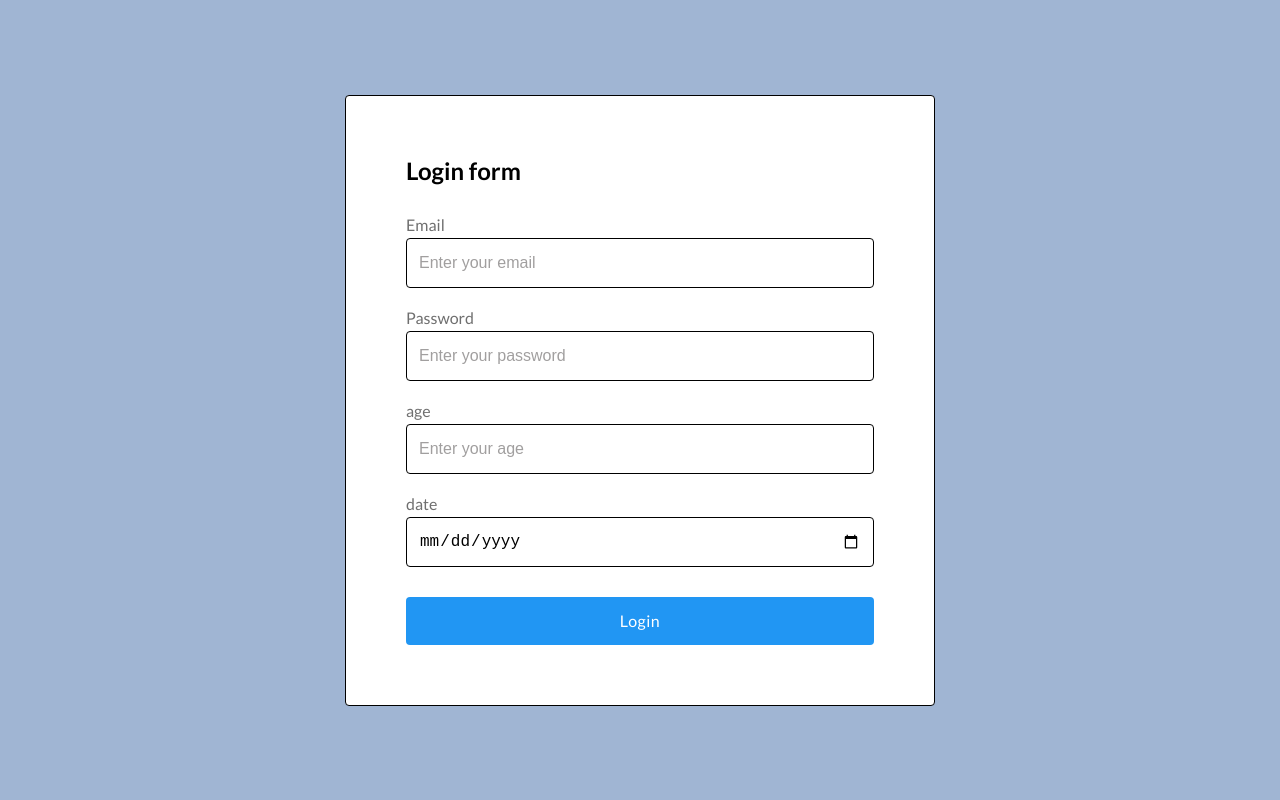
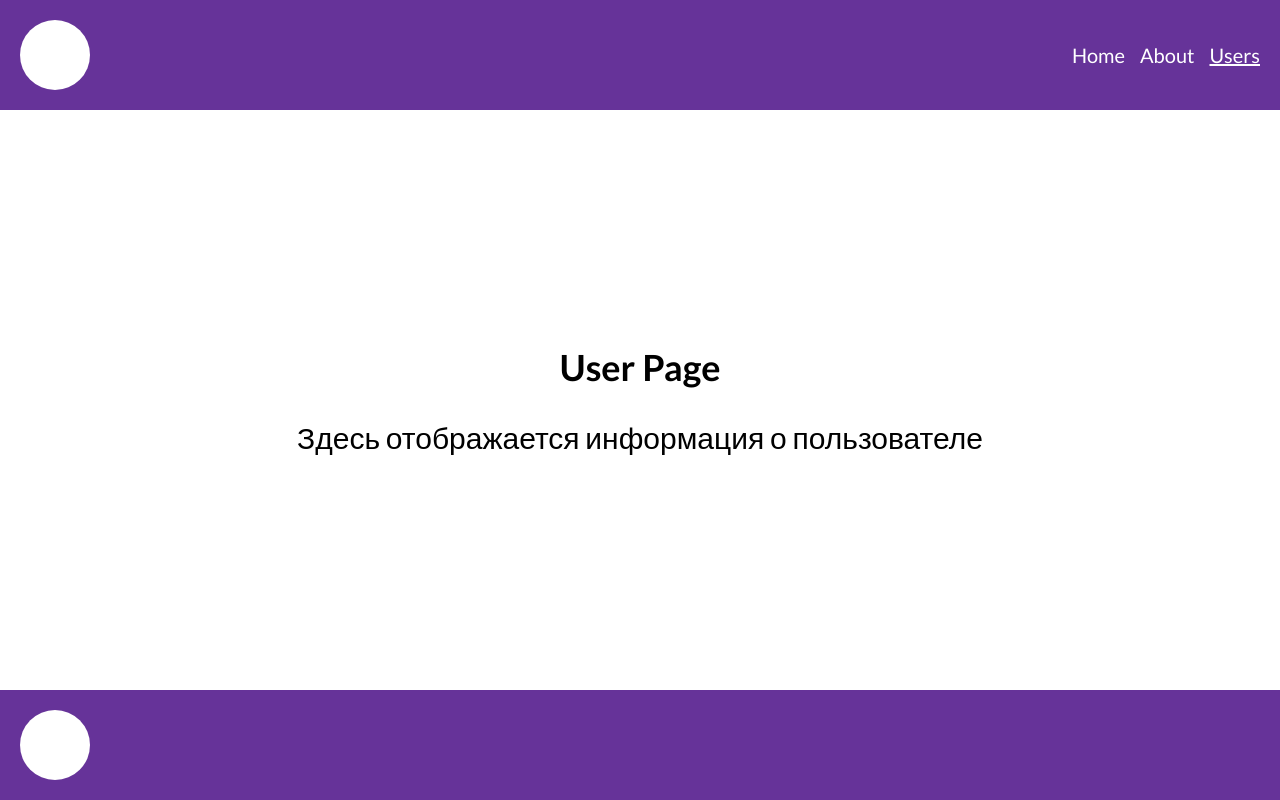
Before and after one commit to MaksymStoianov/ait-tr__frontend-pro-ts, a React (Vite) app: page /users/user in a window 1280 px wide. Built offline with nearby package versions, Linux system fonts and the light colour scheme.

Commit message:
add lessons/Lesson13

```diff
--- a/src/App.tsx
+++ b/src/App.tsx
@@ -1,3 +1,5 @@
+import Layout from "components/Layout/Layout";
+import { BrowserRouter } from "react-router-dom";
 import GlobalStyles from "./styles/GlobalStyles";
 
 // ## Lessons
@@ -7,7 +9,8 @@ import GlobalStyles from "./styles/GlobalStyles";
 // import Lesson09 from './lessons/Lesson09/Lesson09'
 // import Lesson10 from './lessons/Lesson10/Lesson10'
 // import Lesson11 from "./lessons/Lesson11/Lesson11";
-import Lesson12 from "./lessons/Lesson12/Lesson12";
+// import Lesson12 from "./lessons/Lesson12/Lesson12";
+import Lesson13 from "lessons/Lesson13/Lesson13";
 
 // ## Homeworks
 // import Homework06 from './homeworks/Homework06/Homework06'
@@ -17,32 +20,38 @@ import Lesson12 from "./lessons/Lesson12/Lesson12";
 // import Homework10 from "./homeworks/Homework10/Homework10";
 // import Homework11 from "./homeworks/Homework11/Homework11";
 // import Homework12 from "./homeworks/Homework12/Homework12";
+// import Homework13 from "./homeworks/Homework13/Homework13";
 
 function App() {
 	return (
-		<>
+		<BrowserRouter>
 			<GlobalStyles />
-			{/* <Lesson06/> */}
-			{/* <Homework06 /> */}
+			<Layout>
+				<Lesson13 />
+				{/* <Homework13 /> */}
 
-			{/* <Lesson07 /> */}
-			{/* <Homework07 /> */}
+				{/* <Lesson12 /> */}
+				{/* <Homework12 /> */}
 
-			{/* <Lesson08 /> */}
-			{/* <Homework08 /> */}
+				{/* <Lesson11 /> */}
+				{/* <Homework11 /> */}
 
-			{/* <Lesson09 /> */}
-			{/* <Homework09 /> */}
+				{/* <Lesson10 /> */}
+				{/* <Homework10 /> */}
 
-			{/* <Lesson10 /> */}
-			{/* <Homework10 /> */}
+				{/* <Lesson09 /> */}
+				{/* <Homework09 /> */}
 
-			{/* <Lesson11 /> */}
-			{/* <Homework11 /> */}
+				{/* <Lesson08 /> */}
+				{/* <Homework08 /> */}
 
-			<Lesson12 />
-			{/* <Homework12 /> */}
-		</>
+				{/* <Lesson07 /> */}
+				{/* <Homework07 /> */}
+
+				{/* <Lesson06/> */}
+				{/* <Homework06 /> */}
+			</Layout>
+		</BrowserRouter>
 	);
 }
 
--- /dev/null
+++ b/src/lessons/Lesson13/Lesson13.tsx
@@ -0,0 +1,19 @@
+import About from "pages/About/About";
+import Home from "pages/Home/Home";
+import User from "pages/Users/components/User";
+import Users from "pages/Users/Users";
+import { Route, Routes } from "react-router-dom";
+import "./styles";
+
+function Lesson13() {
+	return (
+		<Routes>
+			<Route path="/" element={<Home />} />
+			<Route path="/about" element={<About />} />
+			<Route path="/users" element={<Users />} />
+			<Route path="/users/user" element={<User />} />
+		</Routes>
+	);
+}
+
+export default Lesson13;
--- /dev/null
+++ b/src/lessons/Lesson13/styles.ts
@@ -0,0 +1,9 @@
+import styled from "@emotion/styled";
+
+export const Lesson13Wrapper = styled.div`
+	display: flex;
+	align-items: center;
+	justify-content: center;
+	flex: 1;
+	background-color: #a0b5d3;
+`;
```
